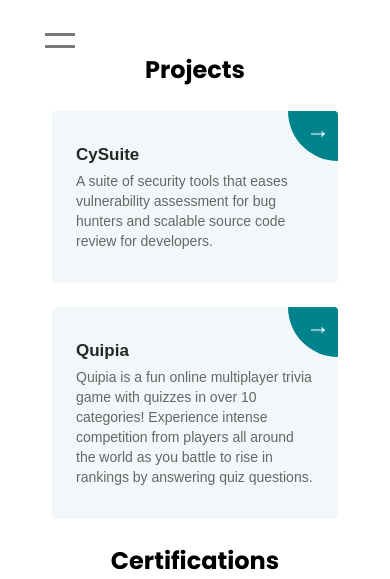
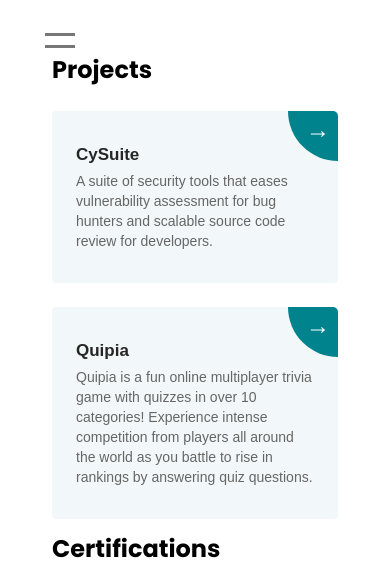
Before and after one commit to markgacoka/portfolio, a PHP site: page /about.html in a window 390 px wide; the page is wider, and only the part inside the window is pictured. Shown: the top 579 px of that part. Run offline with PHP 8.4, Linux system fonts and the light colour scheme.

Commit message:
Realign about page with responsiveness

```diff
--- a/about.html
+++ b/about.html
@@ -15,7 +15,7 @@
         </div>
         <div class="navLink">
             <ul>
-                <li><a href="index.html">Home</a></li>
+                <li><a href="home.html">Home</a></li>
                 <li><a href="about.html">About</a></li>
                 <li><a href="about.html#projects">Projects</a></li>
                 <li><a href="about.html#certifications">Certifications</a></li>
@@ -24,7 +24,10 @@
     </div>
     <section class="sec">
         <header><div class="toggle"></div></header>
+        <div class="row">
             <h2 class="h2">Projects</h2>
+        </div>
+        <div class="row" style="float:left;">
             <div class="container">
                 <a class="card1" href="#">
                     <h3 class="h3">CySuite</h3>
@@ -34,6 +37,8 @@
                     </div>
                 </a>
             </div>
+        </div>
+        <div class="row" style="float:right;">
             <div class="container">
                 <a class="card1" href="#">
                     <h3 class="h3">Quipia</h3>
@@ -43,8 +48,9 @@
                     </div>
                 </a>
             </div>
+        </div>
         <h2 class="h2">Certifications</h2>
-        <div class="pad">
+        <div class="pad" style="float:left;">
             <div id="curve" class="certcard">
                 <iframe src="files/Fundamentals_Of_Finance.pdf#toolbar=0&navpanes=0&scrollbar=0" height="400" width="550" title="Fundamentals Of Finance"></iframe>
                 <div class="certfooter">
@@ -55,7 +61,7 @@
                 </div>
             </div>
         </div>
-        <div class="pad">
+        <div class="pad" style="float:left;">
             <div id="curve" class="certcard">
                 <iframe src="files/IntoToAccounting.pdf#toolbar=0&navpanes=0&scrollbar=0" height="400" width="550" title="Introduction To Financial Accounting"></iframe>
                 <div class="certfooter">
--- a/style.css
+++ b/style.css
@@ -474,4 +487,29 @@ footer {
 
 .pad {
     padding: 12px;
+    width: 40%;
 }
+.row {
+    min-width: 50%;
+    width: 50%;
+}
+
+@media screen and (max-width: 1660px) {
+    .pad {
+        width: 100%;
+    }
+    .row {
+        width: 100%;
+    }
+    .card1::before {
+        transform: none;
+        transition: none;
+        background: #f2f8f9;
+    }
+    .card1:hover h3 {
+        color: #262626;
+    }
+    .card1:hover p {
+        color: #262626;
+    }
+}
```
Also changed, not shown: other parts of style.css (+21 -8 lines), home.html (+5 -5 lines). Lines whose indentation alone changed are shown as unchanged.
